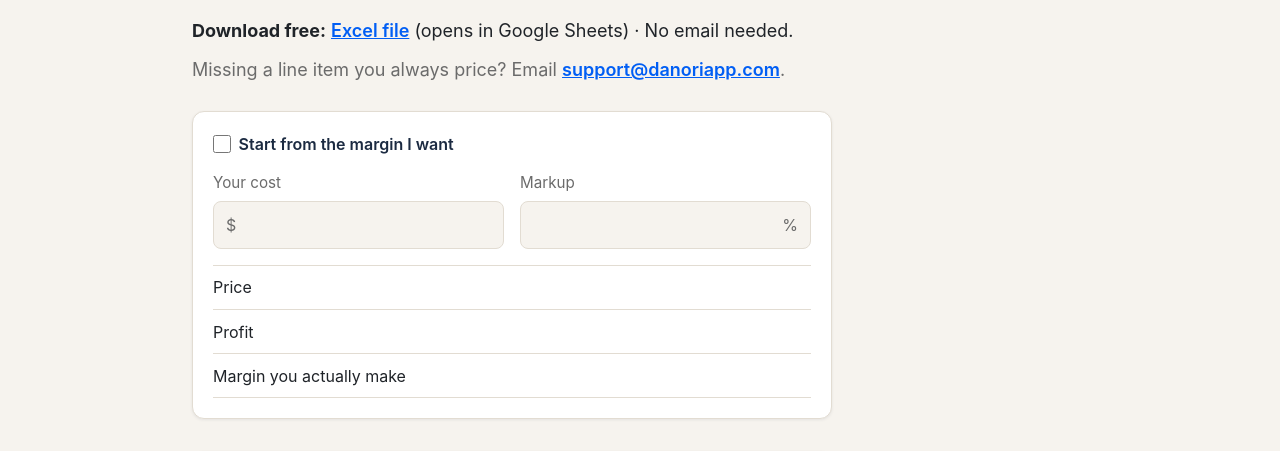
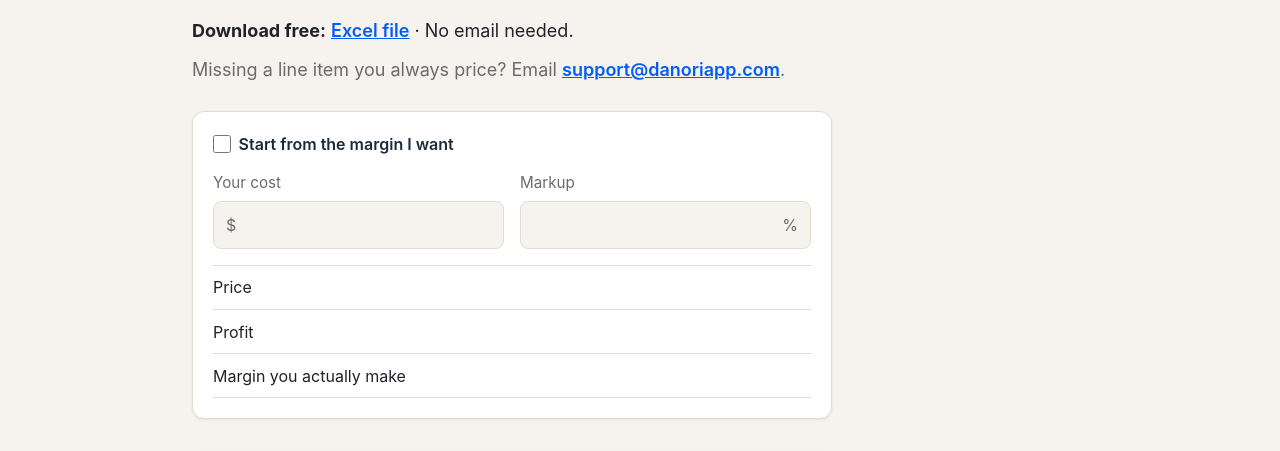
Before and after one commit to dallasmith/danori-landing-page, a plain HTML site: page templates/construction-estimate-template.html in a window 1280 px wide. Shown: the part 272-723 px from the top of the page. Drawn offline with Linux system fonts and the light colour scheme; a script that the page names is missing.

Commit message:
Remove "opens in Google Sheets" from both template download lines since the file opens in the computer's default spreadsheet app
Co-authored-by: Cursor <cursoragent@cursor.com>

```diff
--- a/templates/construction-estimate-template.html
+++ b/templates/construction-estimate-template.html
@@ -131,7 +131,7 @@
     <div class="container">
       <h1>Free Construction Estimate Template</h1>
       <p>Price every line of the job with your markup, add contingency, and send the client a clean estimate that never shows your costs. Works in Excel and Google Sheets.</p>
-      <p class="template-download"><strong>Download free:</strong> <a href="/downloads/Construction-Estimate-Template.xlsx" download data-download="estimate-xlsx">Excel file</a> (opens in Google Sheets) · No email needed.</p>
+      <p class="template-download"><strong>Download free:</strong> <a href="/downloads/Construction-Estimate-Template.xlsx" download data-download="estimate-xlsx">Excel file</a> · No email needed.</p>
       <p class="template-help">Missing a line item you always price? Email <a href="mailto:support@danoriapp.com">support@danoriapp.com</a>.</p>
 
       <div class="markup-calc" id="markup-calc" aria-label="Markup calculator">
```
Also changed, not shown: templates/residential-construction-schedule.html (+1 -1 lines).
